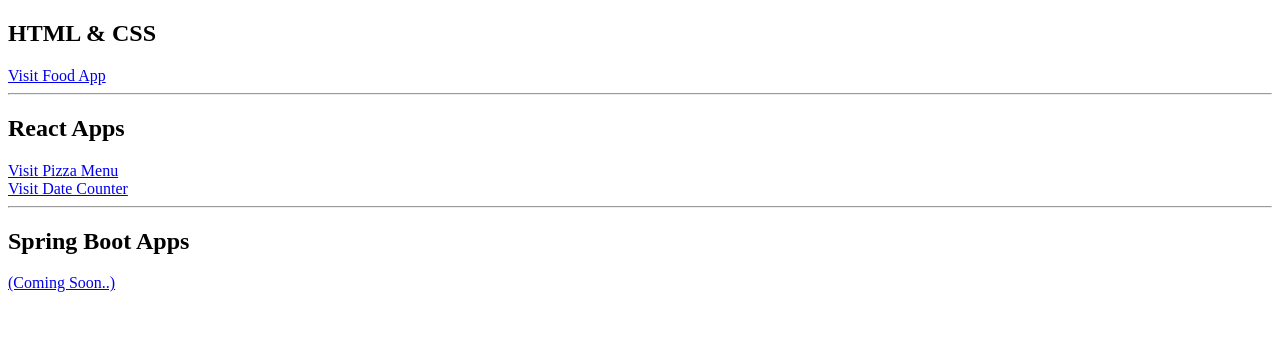
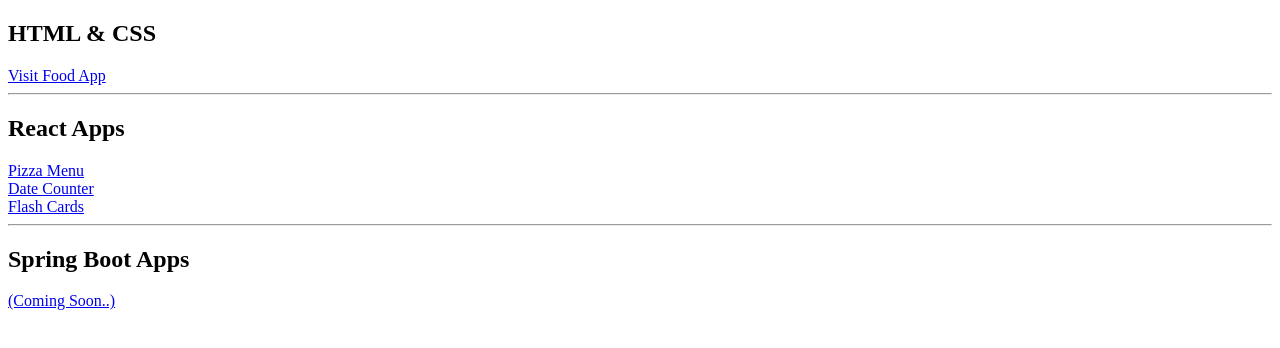
Before and after one commit to jsbiresh/jsbiresh.github.io, a plain HTML site: page index.html in a window 1280 px wide. Drawn offline with Linux system fonts and the light colour scheme.

Commit message:
Update index.html

```diff
--- a/index.html
+++ b/index.html
@@ -11,8 +11,9 @@
     <a href="https://biresh.me/food-app/" target="_blank">Visit Food App</a>
     <hr>
     <h2>React Apps</h2>
-    <div><a href="http://biresh.me/pizza-menu/" target="_blank">Visit Pizza Menu</a></div>
-    <div><a href="http://biresh.me/date-counter/" target="_blank">Visit Date Counter</a> </div>
+    <div><a href="http://biresh.me/pizza-menu/" target="_blank"> Pizza Menu </a></div>
+    <div><a href="http://biresh.me/date-counter/" target="_blank"> Date Counter </a> </div>
+    <div><a href="http://biresh.me/flashcards/" target="_blank"> Flash Cards </a> </div>
     <hr>
     <h2>Spring Boot Apps </h2>
     <a href="#" target="_blank">(Coming Soon..)</a>
```
